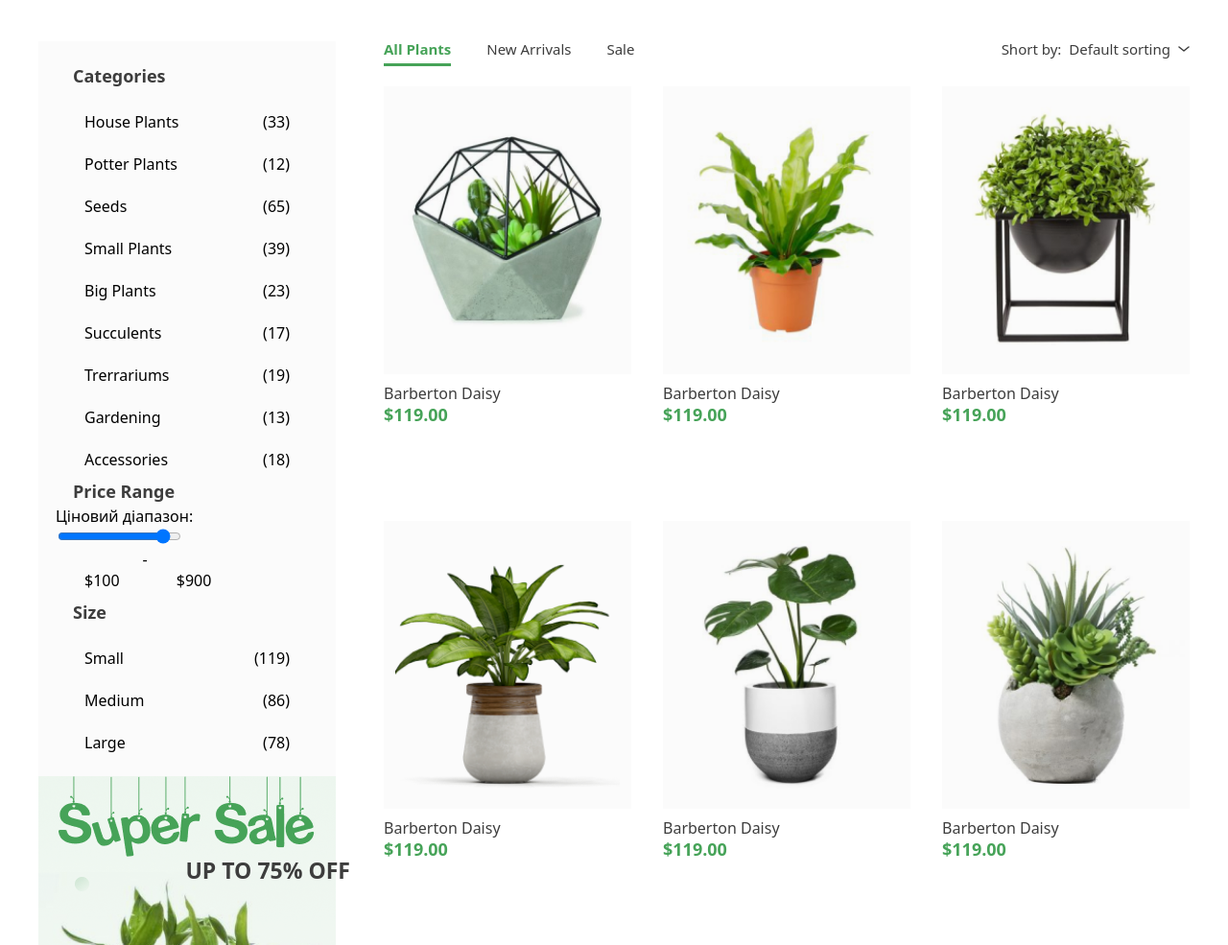
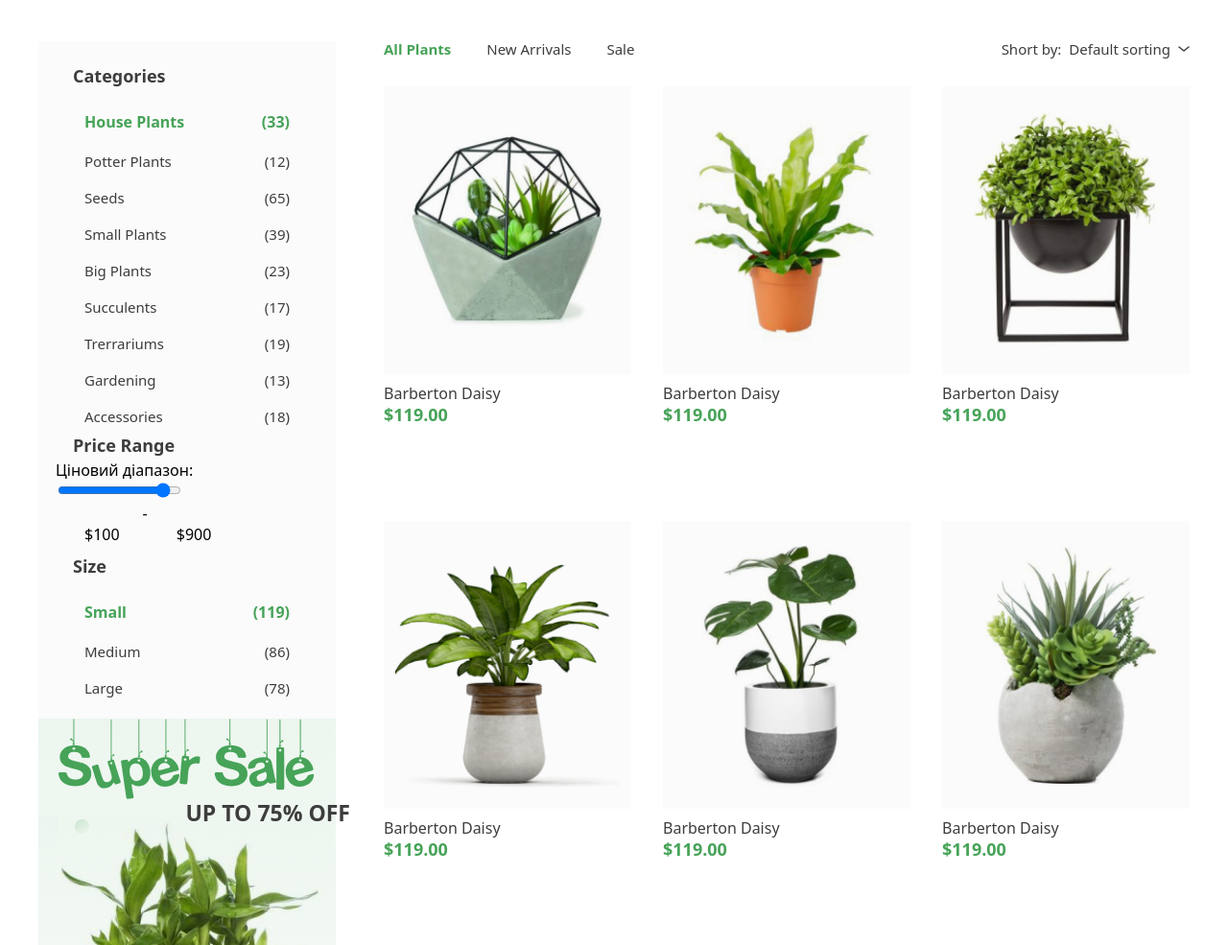
Before and after one commit to Dmytro-Shyn/Hillel-IT-school---Lesson-6, a plain HTML site: page index.html in a window 1280 px wide. Shown: the part 549-1534 px from the top of the page at 96% size. Drawn offline with Linux system fonts and the light colour scheme.

Commit message:
Update filter text categories styles in HTML and CSS files

```diff
--- a/index.html
+++ b/index.html
@@ -45,39 +45,39 @@
                     <div class="categories">
                         <h3 class="title-h3">Categories</h3>
                         <ul>
-                            <li class="filter__item">
+                            <li class="filter__item filter-text-categories-15px__active">
                                 <span>House Plants</span>
                                 <span>(33)</span>
                             </li>
-                            <li class="filter__item">
+                            <li class="filter__item filter-text-categories-15px">
                                 <span>Potter Plants</span>
                                 <span>(12)</span>
                             </li>
-                            <li class="filter__item">
+                            <li class="filter__item filter-text-categories-15px">
                                 <span>Seeds</span>
                                 <span>(65)</span>
                             </li>
-                            <li class="filter__item">
+                            <li class="filter__item filter-text-categories-15px">
                                 <span>Small Plants</span>
                                 <span>(39)</span>
                             </li>
-                            <li class="filter__item">
+                            <li class="filter__item filter-text-categories-15px">
                                 <span>Big Plants</span>
                                 <span>(23)</span>
                             </li>
-                            <li class="filter__item">
+                            <li class="filter__item filter-text-categories-15px">
                                 <span>Succulents</span>
                                 <span>(17)</span>
                             </li>
-                            <li class="filter__item">
+                            <li class="filter__item filter-text-categories-15px">
                                 <span>Trerrariums</span>
                                 <span>(19)</span>
                             </li>
-                            <li class="filter__item">
+                            <li class="filter__item filter-text-categories-15px">
                                 <span>Gardening</span>
                                 <span>(13)</span>
                             </li>
-                            <li class="filter__item">
+                            <li class="filter__item filter-text-categories-15px">
                                 <span>Accessories</span>
                                 <span>(18)</span>
                             </li>
@@ -92,15 +92,15 @@
                         </div>
                         <h3 class="title-h3">Size</h3>
                         <ul>
-                            <li class="filter__item">
+                            <li class="filter__item filter-text-categories-15px__active">
                                 <span>Small</span>
                                 <span>(119)</span>
                             </li>
-                            <li class="filter__item">
+                            <li class="filter__item filter-text-categories-15px">
                                 <span>Medium</span>
                                 <span>(86)</span>
                             </li>
-                            <li class="filter__item">
+                            <li class="filter__item filter-text-categories-15px">
                                 <span>Large</span>
                                 <span>(78)</span>
                             </li>
@@ -117,7 +117,7 @@
                     <div class="filer">
                         <div class="simple-filter">
                             <div class="wrapper-for-absolute">
-                                <a class="filter-text-15px filter-text-15px-active" href="#">All Plants</a>
+                                <a class="filter-text-15px filter-text-15px__active" href="#">All Plants</a>
                             </div>
                             <div class="wrapper-for-absolute">
                                 <a class="filter-text-15px " href="#">New Arrivals</a>
--- a/style/style.css
+++ b/style/style.css
@@ -535,7 +535,7 @@ form{
     color: #46a359c5;
 }
 
-.filter-text-15px-active{
+.filter-text-15px__active{
     color: #46A358;
     font-weight: 600;
 }
@@ -648,3 +648,19 @@ form{
     border: none;
     background: #46A358;
 }
+
+.filter-text-categories-15px{
+    color: #3D3D3D;
+    font-size: 15px;
+    font-weight: 400;
+    line-height: 16px; /* 106.667% */
+}
+
+.filter-text-categories-15px:hover{
+    color: #46a359c5;
+}
+
+.filter-text-categories-15px__active{
+    color: #46A358;
+    font-weight: 600;
+}
```
